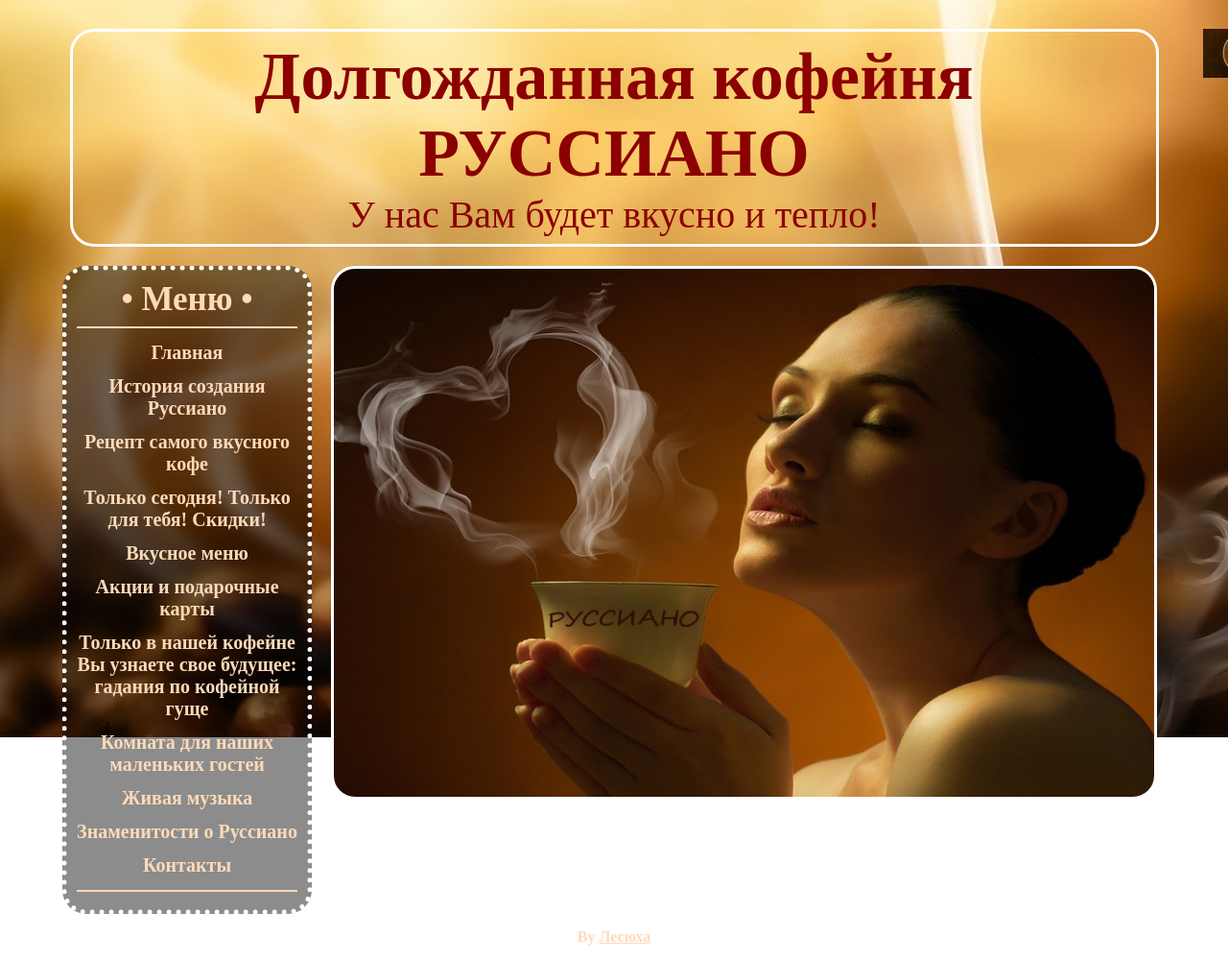
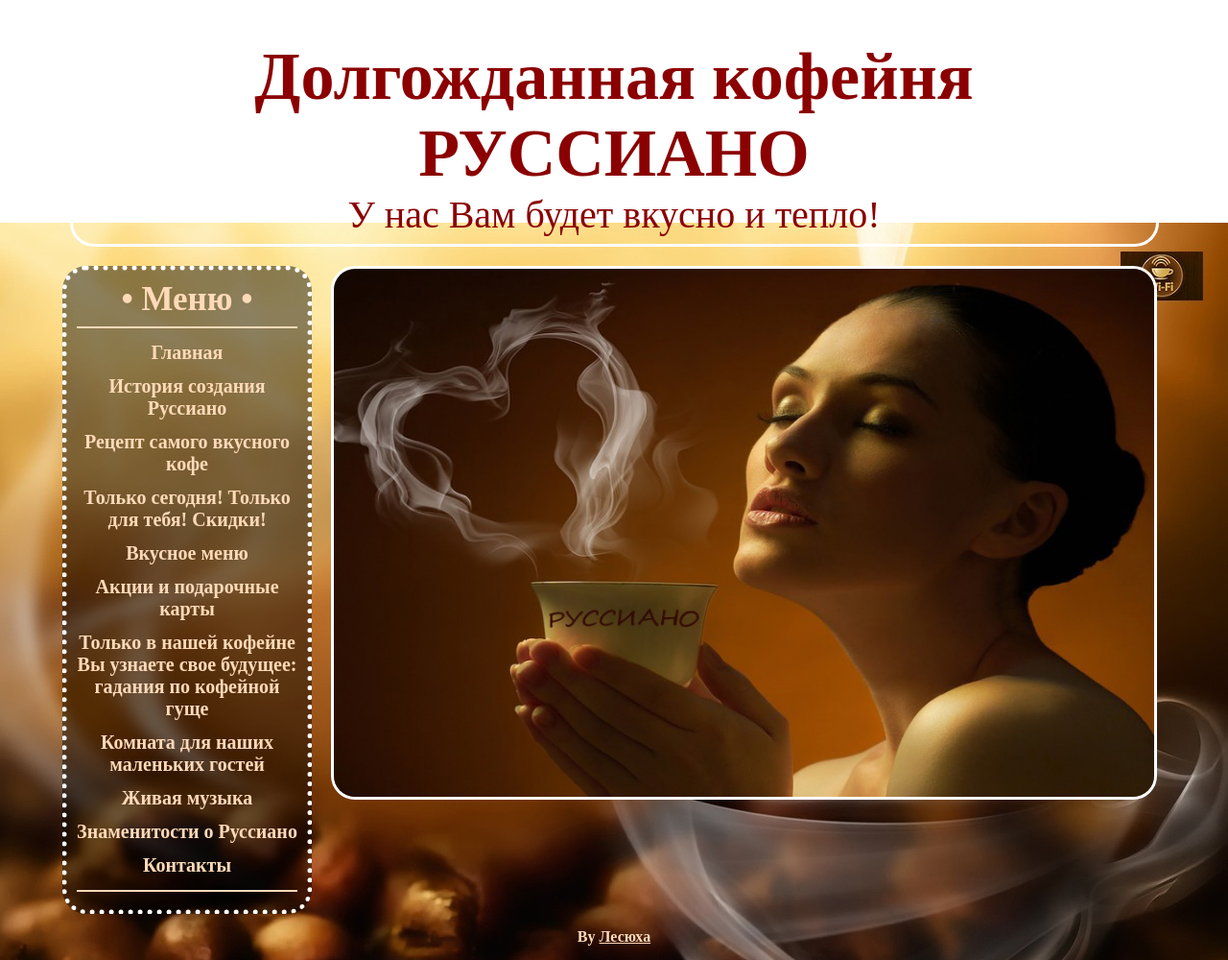
Before and after one commit to Lesya-Shilova/lesya-shilova.github.io, a plain HTML site: page index.html in a window 1280 px wide. Shown: the whole page at 96% size. Drawn offline with Linux system fonts and the light colour scheme.

Commit message:
Update style.css

```diff
--- a/style.css
+++ b/style.css
@@ -1,5 +1,5 @@
 body {
-	background: url(52.jpg)  no-repeat fixed;
+	background: url(52.jpg)100% 100%  no-repeat fixed;
 	margin: auto;
 	width: 1150px;
 }
```
